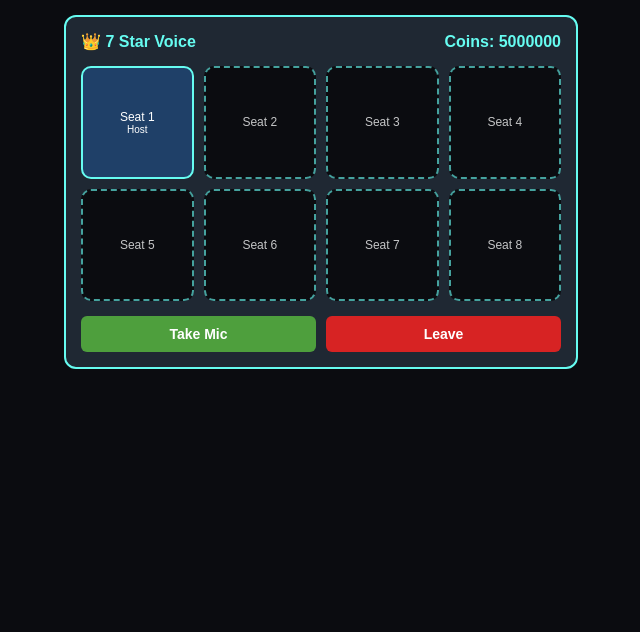
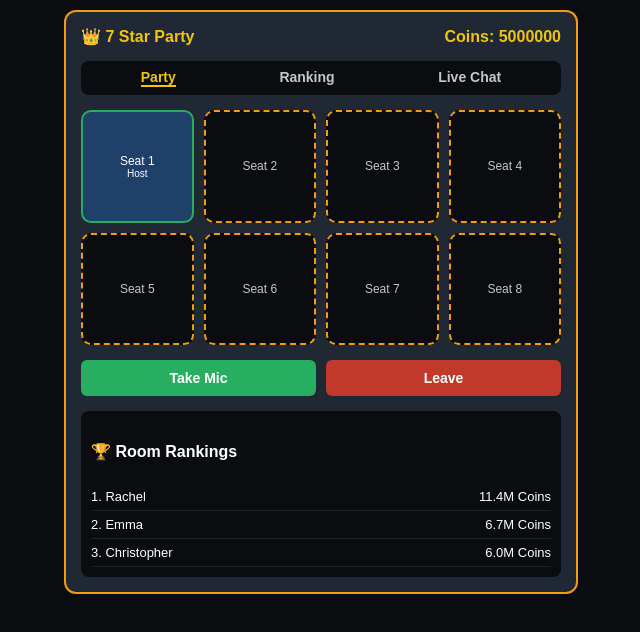
Before and after one commit to khankhanmdsher-boop/7star-party, a website: page public/index.html in a window 1280 px wide. Shown: the whole page, without its empty margins (319-959 px from the left). Drawn offline with Linux system fonts and the light colour scheme.

Commit message:
Complete all party room and ranking features

```diff
--- a/public/index.html
+++ b/public/index.html
@@ -3,25 +3,36 @@
 <head>
     <meta charset="UTF-8">
     <meta name="viewport" content="width=device-width, initial-scale=1.0">
-    <title>7 Star Voice Party Room</title>
+    <title>7 Star Voice Party</title>
     <style>
-        body { background: #0b0c10; color: #fff; font-family: Arial, sans-serif; text-align: center; margin: 0; padding: 15px; }
-        .container { max-width: 480px; margin: auto; background: #1f2833; padding: 15px; border-radius: 12px; border: 2px solid #66fcf1; }
-        .header { display: flex; justify-content: space-between; align-items: center; margin-bottom: 15px; font-size: 16px; color: #66fcf1; font-weight: bold; }
+        body { background: #0b0c10; color: #fff; font-family: Arial, sans-serif; margin: 0; padding: 10px; }
+        .container { max-width: 480px; margin: auto; background: #1f2833; padding: 15px; border-radius: 12px; border: 2px solid #f39c12; }
+        .header { display: flex; justify-content: space-between; align-items: center; margin-bottom: 15px; font-size: 16px; color: #f1c40f; font-weight: bold; }
+        .nav-tabs { display: flex; justify-content: space-around; background: #0b0c10; padding: 8px; border-radius: 8px; margin-bottom: 15px; }
+        .nav-tab { color: #c5c6c7; cursor: pointer; font-size: 14px; font-weight: bold; }
+        .nav-tab.active { color: #f1c40f; border-bottom: 2px solid #f1c40f; }
         .grid { display: grid; grid-template-columns: repeat(4, 1fr); gap: 10px; margin-bottom: 15px; }
-        .seat { background: #0b0c10; border: 2px dashed #45a29e; border-radius: 10px; aspect-ratio: 1; display: flex; flex-direction: column; align-items: center; justify-content: center; font-size: 12px; color: #c5c6c7; cursor: pointer; }
-        .seat.active { border-style: solid; border-color: #66fcf1; background: #1f4068; color: #fff; }
-        .controls { display: flex; gap: 10px; justify-content: center; }
+        .seat { background: #0b0c10; border: 2px dashed #f39c12; border-radius: 10px; aspect-ratio: 1; display: flex; flex-direction: column; align-items: center; justify-content: center; font-size: 12px; color: #c5c6c7; cursor: pointer; }
+        .seat.active { border-style: solid; border-color: #27ae60; background: #1f4068; color: #fff; }
+        .controls { display: flex; gap: 10px; justify-content: center; margin-bottom: 15px; }
         button { padding: 10px 15px; border: none; border-radius: 6px; font-weight: bold; cursor: pointer; width: 50%; font-size: 14px; }
-        .btn-speak { background: #4e9f3d; color: #fff; }
-        .btn-leave { background: #d72323; color: #fff; }
+        .btn-speak { background: #27ae60; color: #fff; }
+        .btn-leave { background: #c0392b; color: #fff; }
+        .ranking-section { background: #0b0c10; padding: 10px; border-radius: 8px; margin-top: 10px; }
+        .rank-item { display: flex; justify-content: space-between; padding: 6px 0; border-bottom: 1px solid #222; font-size: 13px; }
     </style>
 </head>
 <body>
     <div class="container">
         <div class="header">
-            <span>👑 7 Star Voice</span>
+            <span>👑 7 Star Party</span>
             <span>Coins: <span id="coins">5000000</span></span>
+        </div>
+
+        <div class="nav-tabs">
+            <div class="nav-tab active">Party</div>
+            <div class="nav-tab">Ranking</div>
+            <div class="nav-tab">Live Chat</div>
         </div>
 
         <div class="grid" id="seatGrid">
@@ -39,6 +50,13 @@
             <button class="btn-speak" onclick="toggleMic()">Take Mic</button>
             <button class="btn-leave" onclick="leaveMic()">Leave</button>
         </div>
+
+        <div class="ranking-section">
+            <h4>🏆 Room Rankings</h4>
+            <div class="rank-item"><span>1. Rachel</span><span>11.4M Coins</span></div>
+            <div class="rank-item"><span>2. Emma</span><span>6.7M Coins</span></div>
+            <div class="rank-item"><span>3. Christopher</span><span>6.0M Coins</span></div>
+        </div>
     </div>
 
     <script>
```
